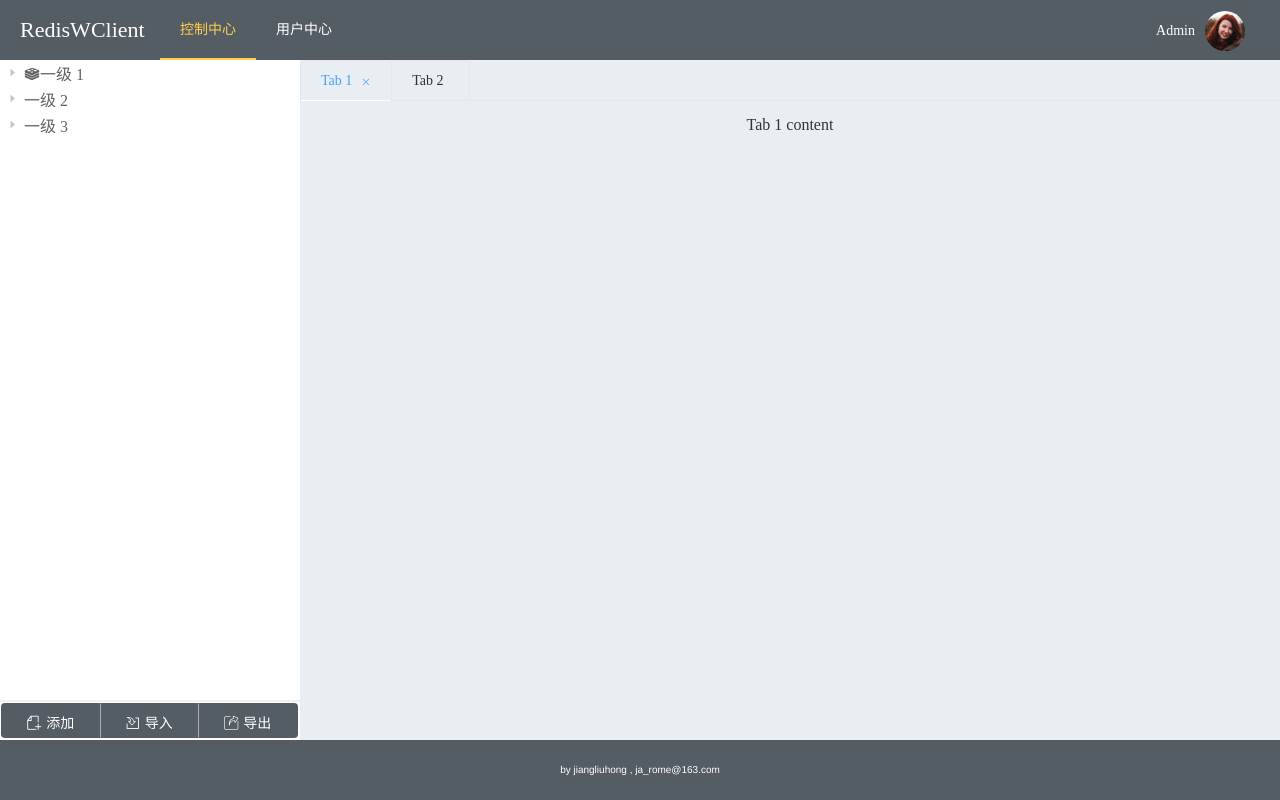
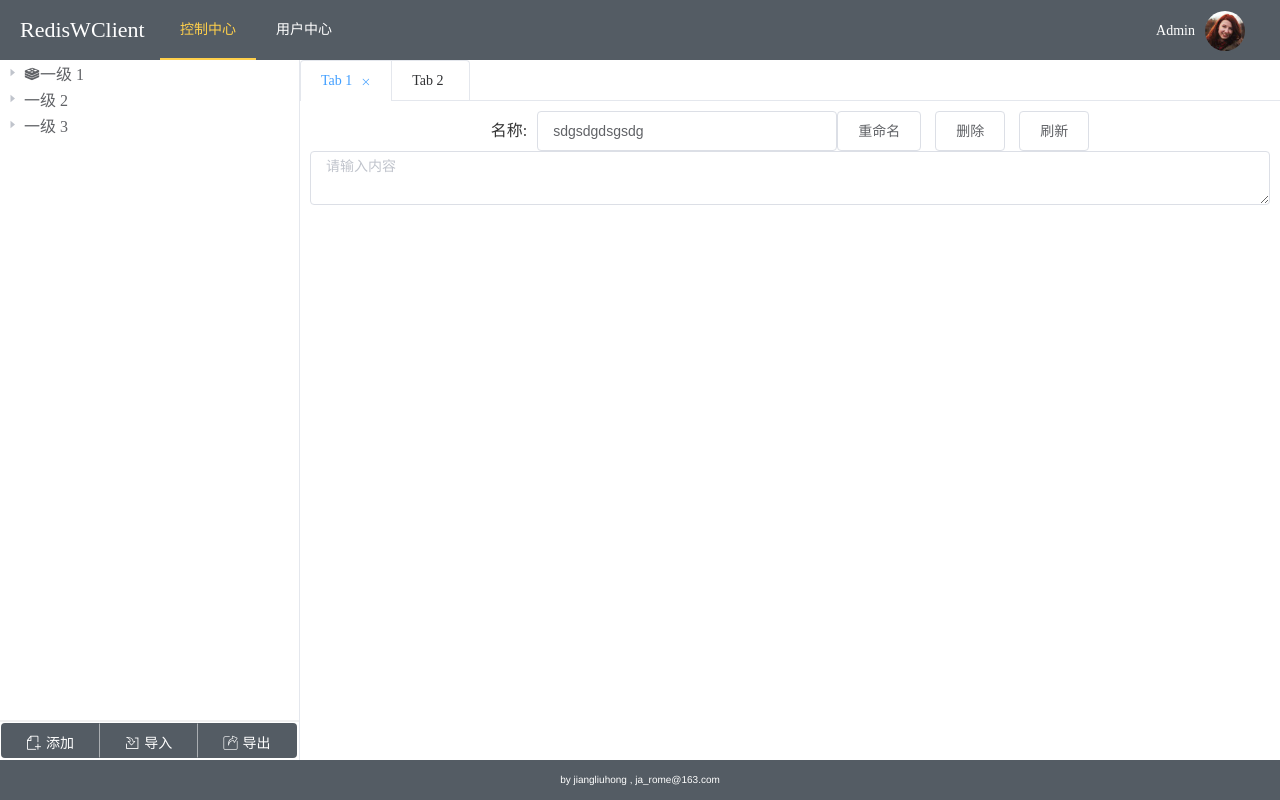
Before and after one commit to jiangliuhong/RedisWClient-web, a Vue app: page /client/index in a window 1280 px wide. Built offline with nearby package versions, Linux system fonts and the light colour scheme; no server answers; what vue-localstorage would draw is missing.

Commit message:
增加页面

```diff
--- a/src/views/client/index.vue
+++ b/src/views/client/index.vue
@@ -6,6 +6,7 @@
         width: 200px;
         position: relative;
         height: 100%;
+        border-right: 1px solid #e4e7ed;
     }
 
     .leftList {
@@ -50,6 +51,21 @@
         border-color: #545c64;
     }
 
+    .tabCard{
+        background-color: white;
+        height: 100%;
+    }
+    .tabPane{
+        height: 100%;
+    }
+
+    .el-tabs__header{
+        margin: 0 auto;
+    }
+    .content{
+        padding: 10px;
+     }
+
 </style>
 <template>
     <el-container>
@@ -67,9 +83,26 @@
             </div>
         </el-aside>
         <el-main class="clientMain">
-            <el-tabs v-model="keyName" type="card" closable @tab-remove="removeTab">
-                <el-tab-pane v-for="(item, index) in keyTabs" :key="item.name" :label="item.title" :name="item.name" >
-                    {{item.content}}
+            <el-tabs v-model="keyName" type="card" class="tabCard" closable @tab-remove="removeTab">
+                <el-tab-pane v-for="(item, index) in keyTabs" :key="item.name" :label="item.title" :name="item.name" class="content" >
+                    <el-row>
+                        <el-col style="float: left;">
+                            <span >名称:</span>
+                            <el-input value="sdgsdgdsgsdg" style="width: 300px;margin-left: 10px;" ></el-input>
+                            <el-button>重命名</el-button> <el-button>删除</el-button> <el-button>刷新</el-button>
+                        </el-col>
+                    </el-row>
+                    <div style="width: 100%;height: 100%">
+                        <el-input style="width: 100%;height: 100%"
+                                type="textarea"
+                                placeholder="请输入内容">
+                        </el-input>
+                    </div>
+                   <!--<el-form>-->
+                       <!--<el-form-item label="keyName" label-width="80px" style="width:300px;" >-->
+                           <!--<el-input value="sdgsdgdsgsdg" ></el-input>-->
+                       <!--</el-form-item>-->
+                   <!--</el-form>-->
                 </el-tab-pane>
             </el-tabs>
         </el-main>
@@ -138,7 +171,7 @@
         },
         methods: {
             handleNodeClick(data) {
-                console.log(data);
+               // this.addTab('test');
             },
             renderContent(h, {node, data, store}) {
                 return (<span><i class={data.className}></i><span>{node.label}</span></span>);
--- a/src/views/index.vue
+++ b/src/views/index.vue
@@ -18,7 +18,7 @@
         position:absolute;
         left:0;
         top:60px;
-        bottom:60px;
+        bottom:40px;
         padding: 0;
         width: 100%;
     }
@@ -27,15 +27,15 @@
         left:0;
         bottom:0;
         right:0;
-        height:60px;
+        height:40px;
         background-color: rgb(84, 92, 100);
         text-align: center;
 
         span{
             display:block;
             color: #fff;
-            line-height: 60px;
-            height: 60px;
+            line-height: 40px;
+            height: 40px;
             overflow:hidden;
             font-family:"Helvetica Neue";
             font-size: 10px;
@@ -99,7 +99,7 @@
         <el-main class="main">
             <router-view style="height: 100%;width: 100%"></router-view>
         </el-main>
-        <el-footer class="footer">
+        <el-footer class="footer" style="height: 40px;">
             <span>by jiangliuhong  ,  ja_rome@163.com</span>
         </el-footer>
     </el-container>
```
